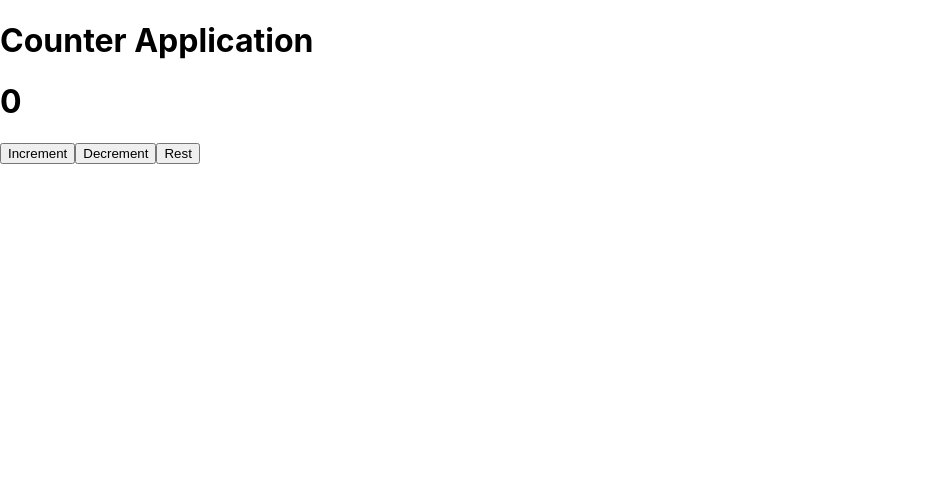
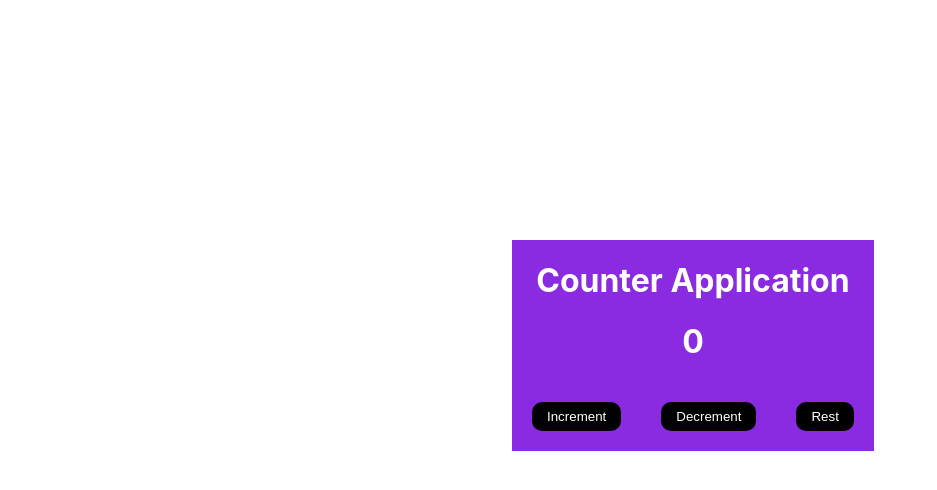
Before and after one commit to SakethReddy1123/counterApplication, a React (Create React App) app in the folder counter/: page / in a window 1280 px wide. Shown: the top 490 px of the page, without its empty margins (0-937 px from the left). Built offline with nearby package versions, Linux system fonts and the light colour scheme.

Commit message:
css styling

```diff
--- a/counter/src/App.js
+++ b/counter/src/App.js
@@ -8,13 +8,13 @@ function App() {
   const onDecrement = () => setState({ counter: state.counter - 1 });
   const onReset = () => setState({ counter: (state.counter = 0) });
   return (
-    <>
+    <div className="container">
       <h1>Counter Application</h1>
       <h1>{state.counter}</h1>
       <Button Children="Increment" onClick={onIncrement}></Button>
       <Button Children="Decrement" onClick={onDecrement}></Button>
       <Button Children="Rest" onClick={onReset}></Button>
-    </>
+    </div>
   );
 }
 
--- a/counter/src/index.css
+++ b/counter/src/index.css
@@ -11,3 +11,22 @@ code {
   font-family: source-code-pro, Menlo, Monaco, Consolas, 'Courier New',
     monospace;
 }
+.container {
+  background: blueviolet;
+  color: white;
+  text-align: center;
+  width: fit-content;
+  height: max-content;
+  position: absolute;
+  top: 30%;
+  left: 40%
+}
+
+.container button {
+  margin: 20px;
+  padding: 7px 15px;
+  background-color: black;
+  color: white;
+  border-radius: 10px;
+  border: none
+}
```
